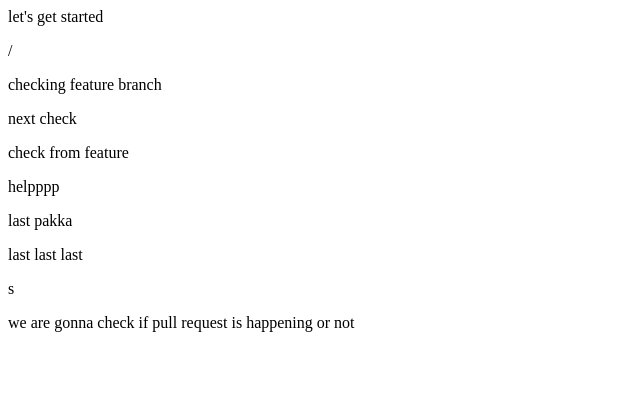
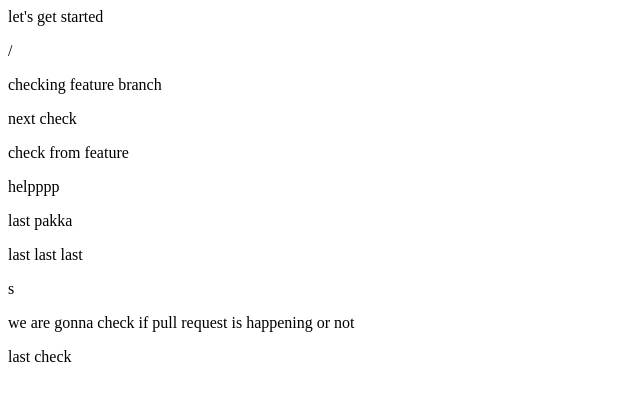
Before and after one commit to Pujash19/Basics, a plain HTML site: page Index.html in a window 1280 px wide. Shown: the full height of the page, 0-640 px from the left. Drawn offline with Linux system fonts and the light colour scheme.

Commit message:
lets check

```diff
--- a/Index.html
+++ b/Index.html
@@ -9,3 +9,5 @@
 
 
 <p>we are gonna check if pull request is happening or not</p>
+
+<p>last check</p>
```
